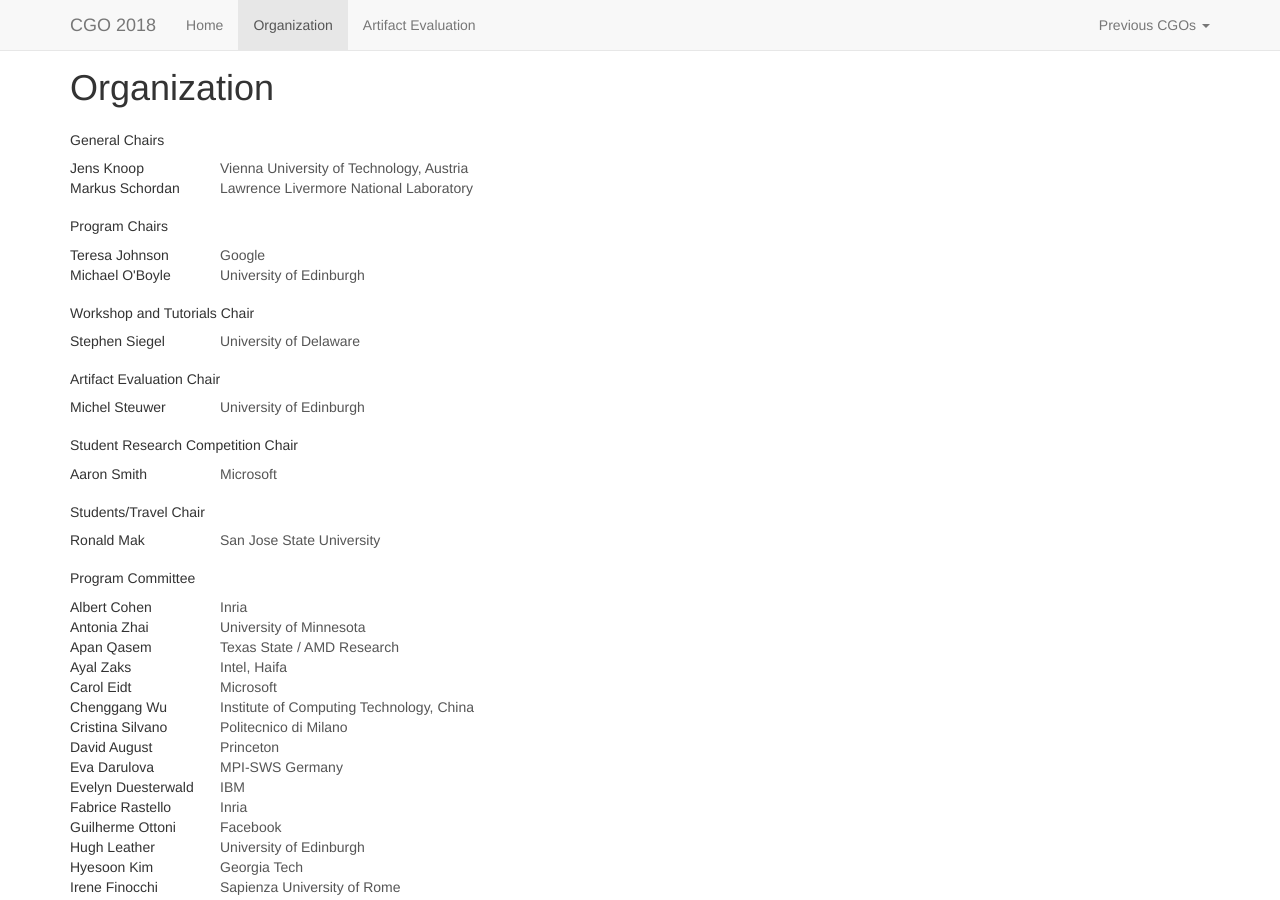
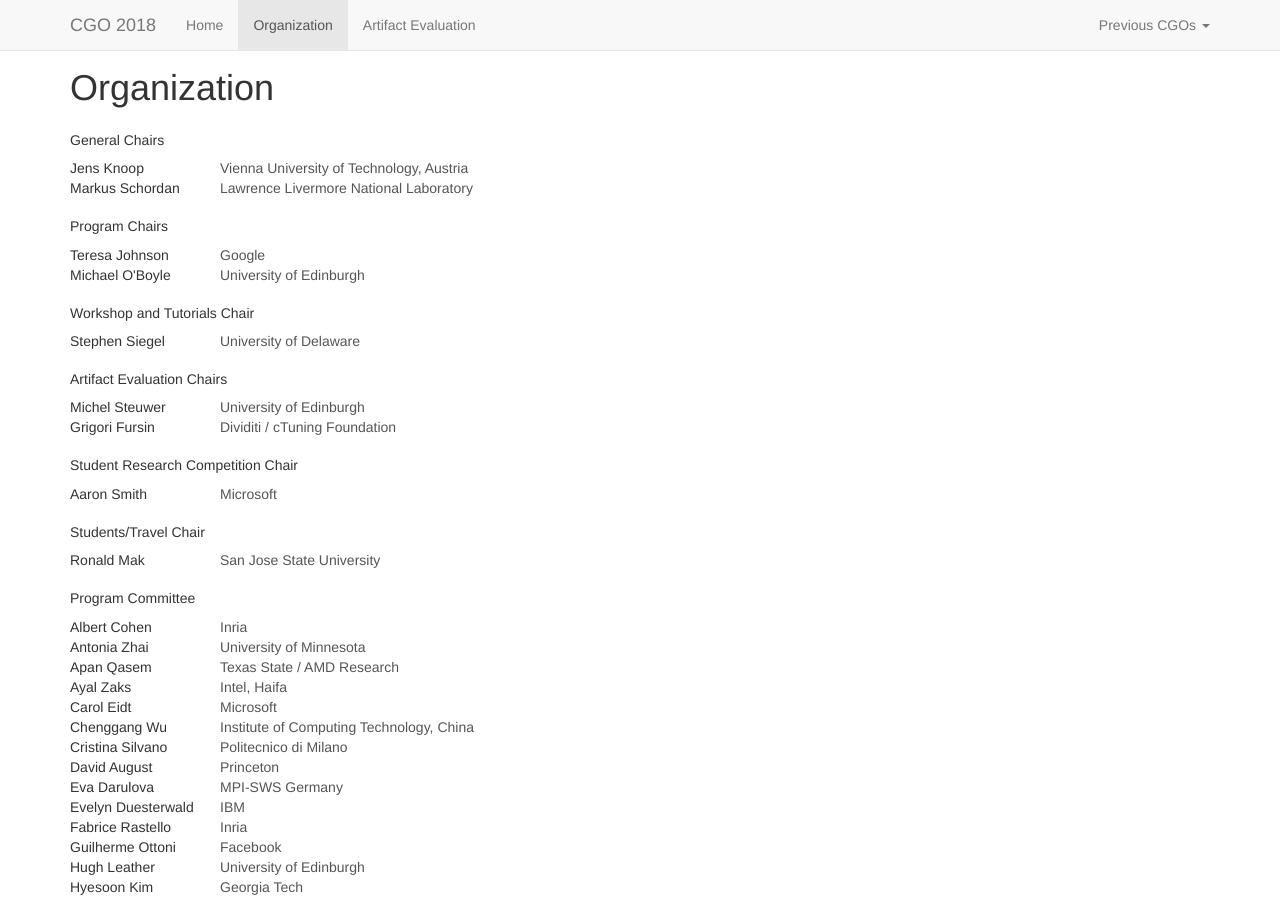
Before and after one commit to ChrisCummins/cgo2018, a Jekyll site: the page built from organization/index.html, in a window 1280 px wide and 900 px high. Built offline with Jekyll 4.4.1, drawn with Linux system fonts in a browser that asks for light colours; nearby versions of some CDN libraries.

Commit message:
Add Grigori to AEC

```diff
--- a/organization/index.html
+++ b/organization/index.html
@@ -25,9 +25,10 @@ title: Organization
           <tr><td>Stephen Siegel</td><td>University of Delaware</td></tr>
         </table>
 
-        <h5>Artifact Evaluation Chair</h5>
+        <h5>Artifact Evaluation Chairs</h5>
         <table>
           <tr><td>Michel Steuwer</td><td>University of Edinburgh</td></tr>
+          <tr><td>Grigori Fursin</td><td>Dividiti / cTuning Foundation</td></tr>
         </table>
 
         <h5>Student Research Competition Chair</h5>
```
